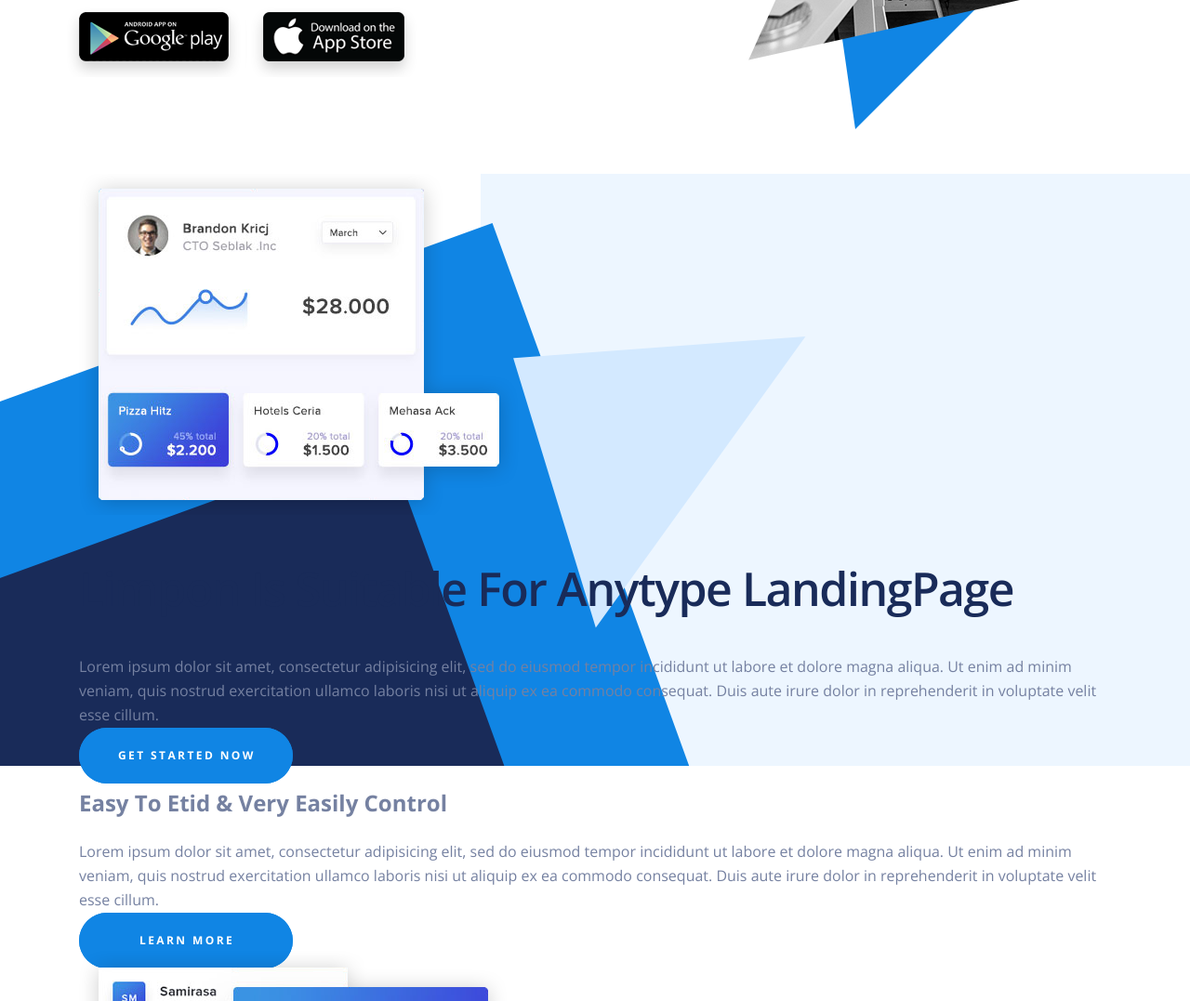
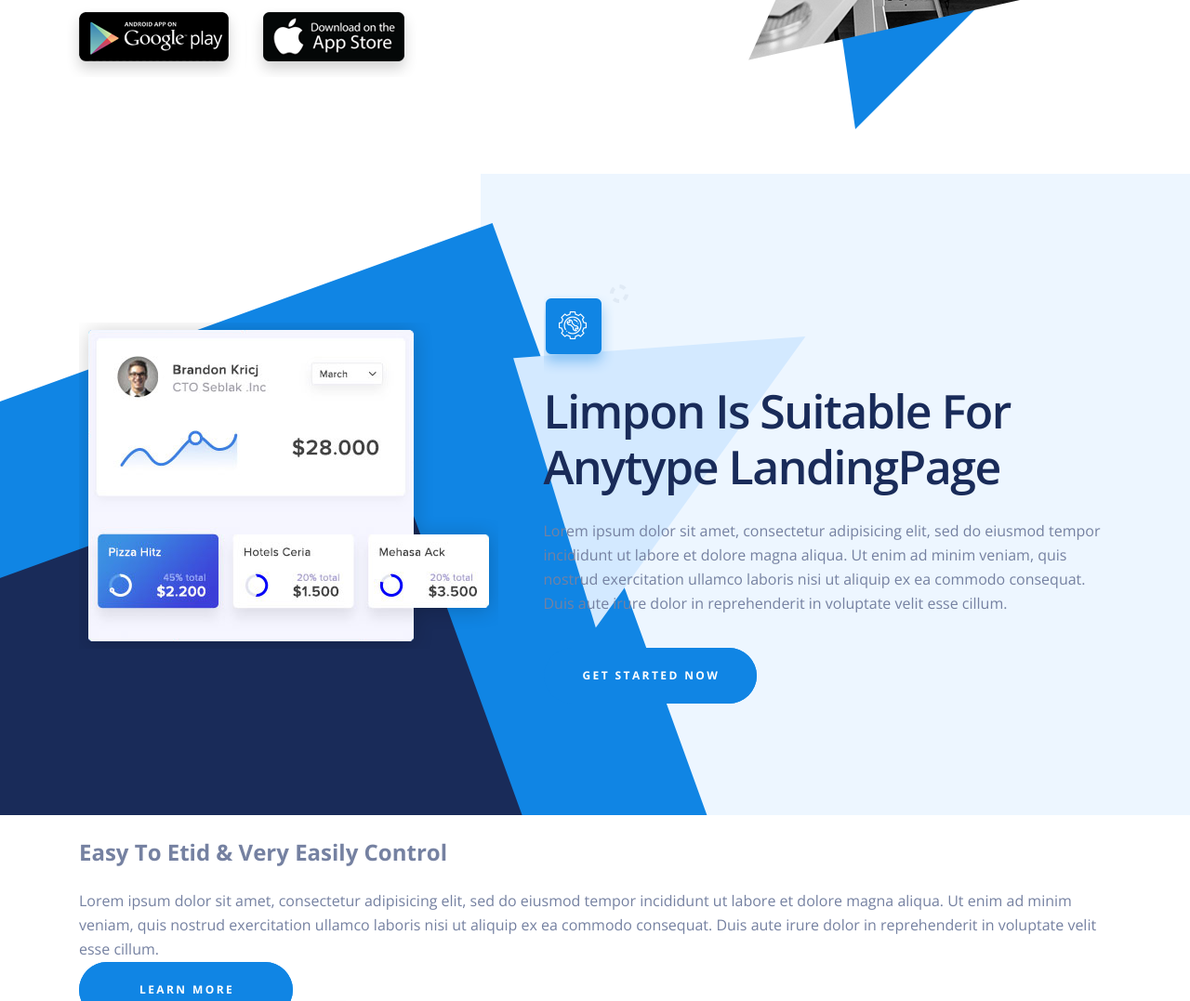
Before and after one commit to ChestikovAnton/Limpon, a plain HTML site: page index.html in a window 1280 px wide. Shown: the part 5004-6081 px from the top of the page at 93% size. Drawn offline with nearby package versions, Linux system fonts and the light colour scheme.

```diff
--- a/css/style.css
+++ b/css/style.css
@@ -513,7 +513,7 @@ h3 {
     padding-left: 50px;
 }
 
-.page-software-icon {
+.settings-icon {
     display: block;
     background-image: url(../img/customize-icon.png);
     background-repeat: no-repeat;
@@ -666,6 +666,28 @@ h3 {
 
 .page-analytics {
     background-image: url(../img/analytics-bg.png);
+    background-repeat: no-repeat;
+    background-size: cover;
+}
+
+.flex-analytics {
+    display: flex;
+    justify-content: space-between;
+    align-items: center;
+    padding: 119px 0 139px 0;
+}
+
+.flex-analytics>div {
+    flex-basis: 55%;
+}
+
+.page-analytics .title-h2 {
+    margin: 9px 0 26px 0;
+}
+
+.page-analytics-text {
+    margin-bottom: 50px;
+
 }
 
 /* -------------------- Block .page-etid ------------------ */
--- a/index.html
+++ b/index.html
@@ -143,7 +143,7 @@
     <div class="page-software">
         <div class="wrap page-software-flex">
             <div>
-                <div class="page-software-icon"></div>
+                <div class="settings-icon"></div>
                 <h2 class="title-h2">Grab Your Software With Amazing Features</h2>
                 <p>Lorem ipsum dolor sit amet, consectetur adipisicing elit, sed do eiusmod tempor incididunt ut labore et dolore magna aliqua. Ut enim ad minim veniam, quis nostrud exercitation ullamco laboris nisi ut aliquip ex ea commodo consequat. Duis aute irure dolor in reprehenderit in voluptate velit esse cillum.</p>
                 <dl class="page-software-list">
@@ -209,12 +209,12 @@
         </div>
     </div>
     <div class="page-analytics">
-        <div class="wrap">
-            <img src="img/suitable-screen.png" alt="Screenshot">
+        <div class="wrap flex-analytics">
+            <img src="img/analytics-screen.png" alt="Screenshot">
             <div>
-                <div></div>
+                <div class="settings-icon"></div>
                 <h2 class="title-h2">Limpon Is Suitable For Anytype LandingPage</h2>
-                <p>Lorem ipsum dolor sit amet, consectetur adipisicing elit, sed do eiusmod tempor incididunt ut labore et dolore magna aliqua. Ut enim ad minim veniam, quis nostrud exercitation ullamco laboris nisi ut aliquip ex ea commodo consequat. Duis aute irure dolor in reprehenderit in voluptate velit esse cillum.</p>
+                <p class="page-analytics-text">Lorem ipsum dolor sit amet, consectetur adipisicing elit, sed do eiusmod tempor incididunt ut labore et dolore magna aliqua. Ut enim ad minim veniam, quis nostrud exercitation ullamco laboris nisi ut aliquip ex ea commodo consequat. Duis aute irure dolor in reprehenderit in voluptate velit esse cillum.</p>
                 <a href="#" class="btn-primary">get started now</a>
             </div>
         </div>
```
Also changed, not shown: img/analytics-screen.png (added), img/suitable-screen.png (deleted).
